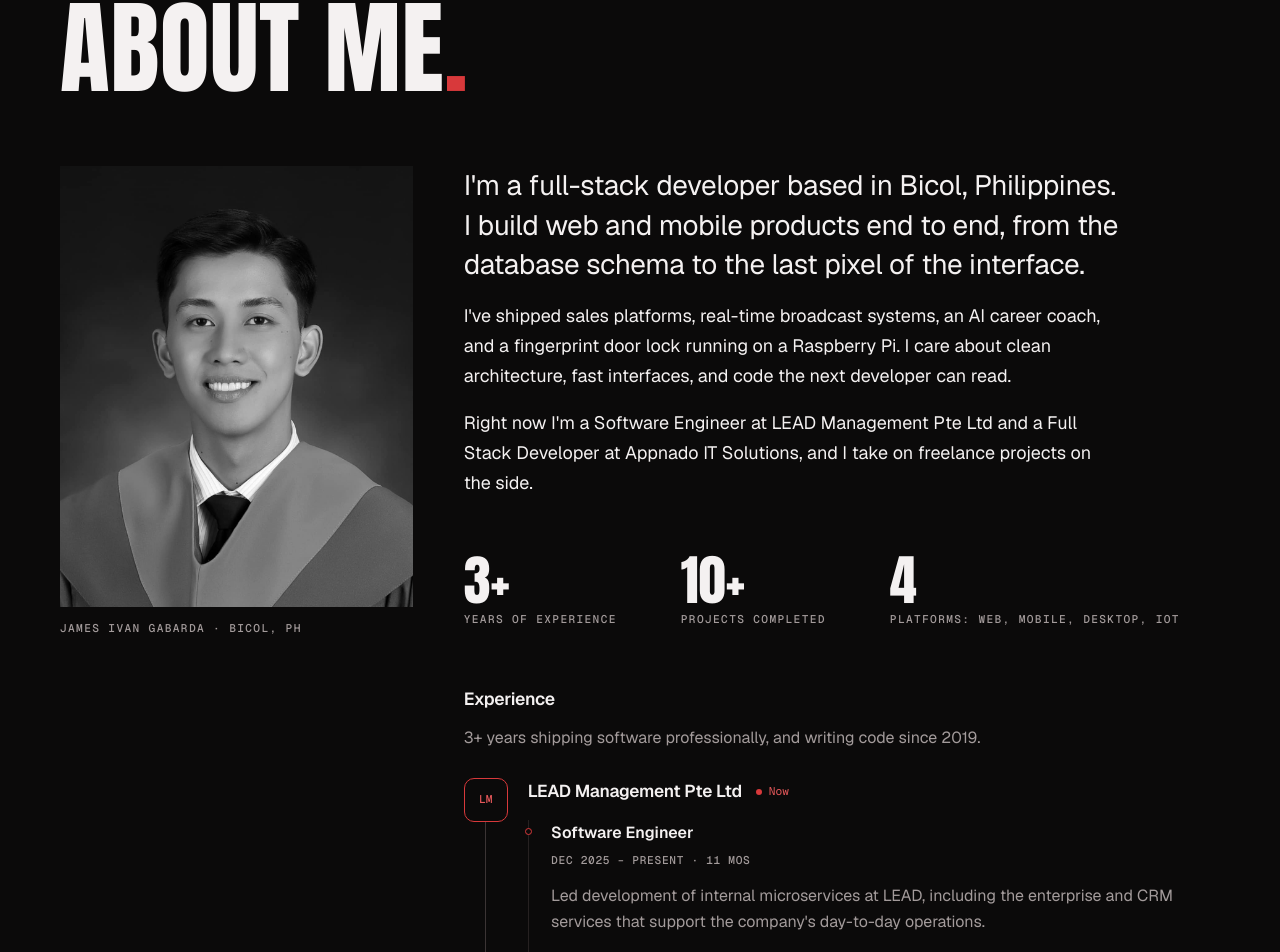
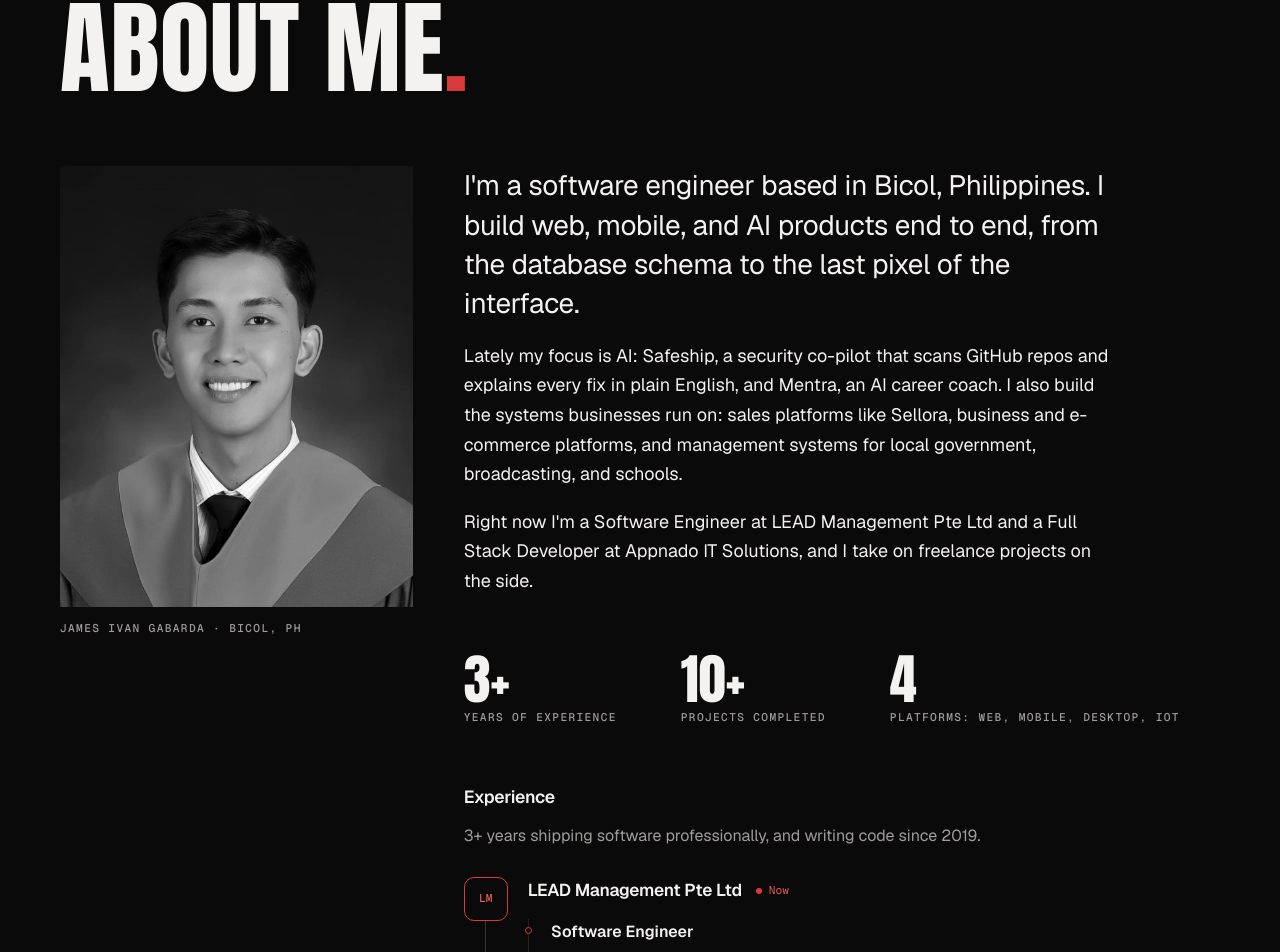
Before and after one commit to jigabarda/Portfoliov4, a Next.js app: page / in a window 1280 px wide. Shown: the part 5446-6398 px from the top of the page. Built offline with nearby package versions, Linux system fonts and the light colour scheme.

Commit message:
content(about): introduce as a software engineer and lead with AI and business platforms
Drops the Raspberry Pi door lock (a capstone) and names Safeship, Mentra,
Sellora, and the management systems instead.

```diff
--- a/src/content/site.ts
+++ b/src/content/site.ts
@@ -18,8 +18,8 @@ export const site = {
   navCta: "Hire me",
   employers: ["LEAD Management Pte Ltd", "Appnado IT Solutions", "Pru Life UK", "Independent clients"],
   bio: [
-    "I'm a full-stack developer based in Bicol, Philippines. I build web and mobile products end to end, from the database schema to the last pixel of the interface.",
-    "I've shipped sales platforms, real-time broadcast systems, an AI career coach, and a fingerprint door lock running on a Raspberry Pi. I care about clean architecture, fast interfaces, and code the next developer can read.",
+    "I'm a software engineer based in Bicol, Philippines. I build web, mobile, and AI products end to end, from the database schema to the last pixel of the interface.",
+    "Lately my focus is AI: Safeship, a security co-pilot that scans GitHub repos and explains every fix in plain English, and Mentra, an AI career coach. I also build the systems businesses run on: sales platforms like Sellora, business and e-commerce platforms, and management systems for local government, broadcasting, and schools.",
     "Right now I'm a Software Engineer at LEAD Management Pte Ltd and a Full Stack Developer at Appnado IT Solutions, and I take on freelance projects on the side.",
   ],
   stats: [
```
